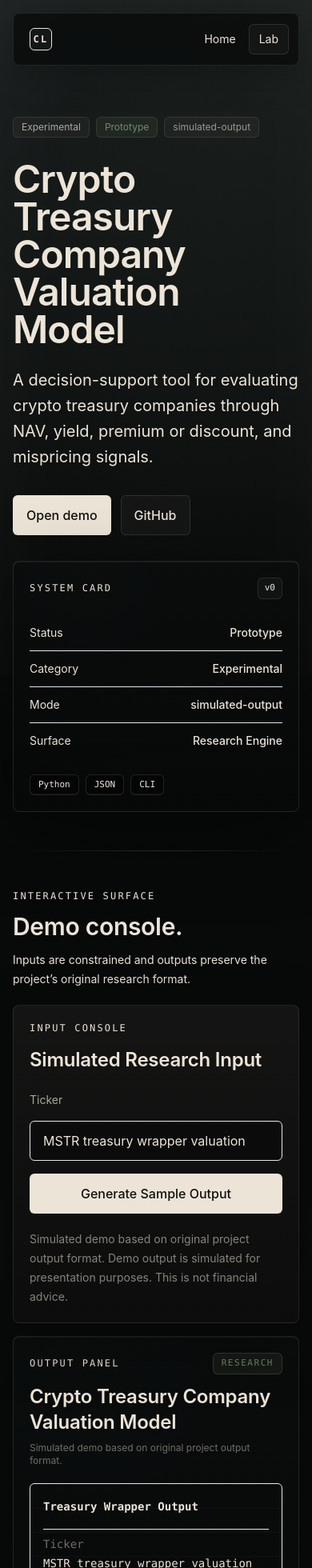
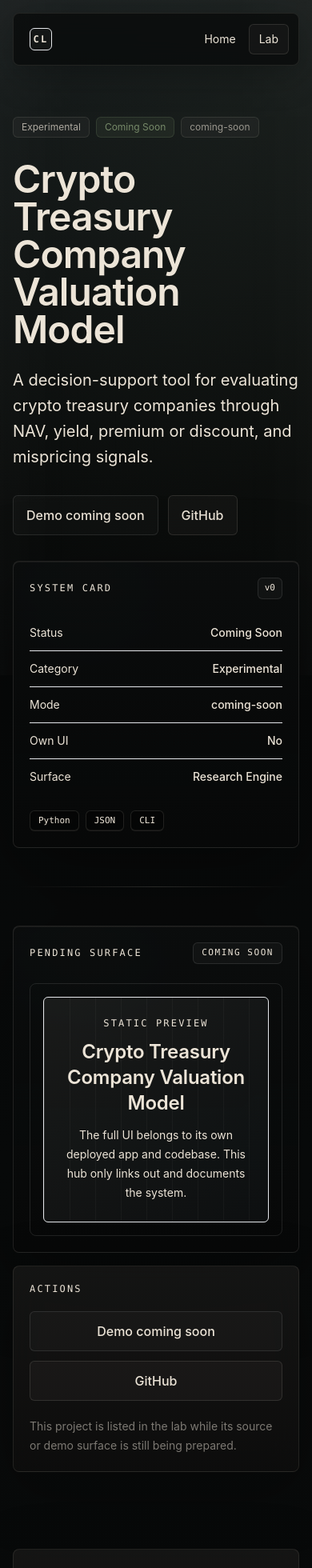
Before and after one commit to alvinlgh23/alvin-lim-site, a Next.js app: page /lab/projects/crypto-treasury-valuation in a window 390 px wide. Shown: the top 1960 px of the page at 80% size. Built offline with nearby package versions, Linux system fonts and the light colour scheme.

Commit message:
Update lab project launch architecture

```diff
--- a/app/lab/page.tsx
+++ b/app/lab/page.tsx
@@ -19,16 +19,16 @@ const thesisBySlug: Record<string, string> = {
 
 const labMetrics = [
   ["Systems", "08"],
-  ["Featured", "04"],
-  ["Live demo", "01"],
-  ["Research modes", "07"]
+  ["External UIs", "04"],
+  ["Embedded", "01"],
+  ["Coming soon", "03"]
 ];
 
 const consoleRows = [
-  ["macro", "Selective risk appetite", "stable"],
-  ["semis", "Leadership intact, valuation heat visible", "watch"],
-  ["BTC", "Neutral / transition regime", "live"],
-  ["SGD", "Proxy near estimated policy centre", "research"]
+  ["hub", "Central index for separate research apps", "online"],
+  ["market", "Embedded console retained in this site", "preview"],
+  ["ui apps", "Launch out to deployed project surfaces", "external"],
+  ["source", "GitHub remains the project record", "linked"]
 ];
 
 export default function LabPage() {
@@ -62,18 +62,18 @@ export default function LabPage() {
         <div>
           <div className="inline-flex items-center gap-2 rounded-md border border-moss/20 bg-moss/10 px-2.5 py-1 font-mono text-xs uppercase tracking-[0.16em] text-moss/90">
             <span className="h-1.5 w-1.5 rounded-full bg-moss" />
-            Production Research Console
+            Central Lab Hub
           </div>
           <h1 className="mt-7 max-w-5xl text-5xl font-semibold leading-[0.97] tracking-[-0.02em] text-bone md:text-7xl">
-            Market systems for reading regime, heat, and signal quality.
+            A launch hub for research systems and deployed project apps.
           </h1>
           <p className="mt-7 max-w-2xl text-lg leading-8 text-bone/62">
-            A lab of inspectable tools for macro, crypto market structure, equity leadership, FX pressure, and decision automation.
+            Chainstox Lab now acts as the central map. UI-heavy projects live in their own codebases and deployments; Market Intelligence stays embedded here while the backend runner evolves.
           </p>
           <div className="mt-9 flex flex-wrap gap-3">
             {primaryProject ? (
               <Link className="lab-button-primary lab-focus-ring rounded-md px-4 py-3 font-medium transition hover:-translate-y-0.5 hover:bg-white" href={`/lab/projects/${primaryProject.slug}`}>
-                Open console
+                Open Market Console
               </Link>
             ) : null}
             <a className="lab-button-secondary lab-focus-ring rounded-md px-4 py-3 font-medium transition hover:-translate-y-0.5 hover:border-bone/30" href="#projects">
@@ -86,7 +86,7 @@ export default function LabPage() {
           <div className="flex items-center justify-between border-b border-white/8 px-5 py-4">
             <div>
               <p className="font-mono text-xs uppercase tracking-[0.18em] text-bone/36">chainstox://lab</p>
-              <p className="mt-1 text-sm text-bone/60">Research surface status</p>
+              <p className="mt-1 text-sm text-bone/60">Hub and deployment map</p>
             </div>
             <span className="rounded-md border border-moss/25 bg-moss/10 px-2.5 py-1 font-mono text-[11px] uppercase tracking-[0.14em] text-moss/85">
               online
@@ -126,11 +126,11 @@ export default function LabPage() {
           <div>
             <p className="font-mono text-xs uppercase tracking-[0.18em] text-bone/38">Featured Systems</p>
             <h2 className="mt-3 max-w-3xl text-3xl font-semibold tracking-[-0.01em] text-bone md:text-5xl">
-              Opinionated research products, built around narrow questions.
+              Project apps stay separate; this hub points to them.
             </h2>
           </div>
           <p className="text-sm leading-6 text-bone/50">
-            Each system exposes assumptions, caveats, and output structure so the result can be inspected instead of merely admired.
+            External UI projects launch out to their own deployments and source repos. The embedded console is reserved for Market Intelligence.
           </p>
         </div>
         <div className="grid gap-4 lg:grid-cols-2">
@@ -150,14 +150,20 @@ export default function LabPage() {
               <p className="mt-4 max-w-2xl text-base leading-7 text-bone/60">{thesisBySlug[project.slug]}</p>
               <div className="mt-7 grid gap-2 border-y border-white/8 py-4 font-mono text-xs text-bone/42 sm:grid-cols-2">
                 <span>category / {project.category}</span>
-                <span>demo / {project.demoType}</span>
+                <span>surface / {project.demoType}</span>
                 <span>stack / {project.techStack.slice(0, 2).join(" + ")}</span>
                 <span>status / {project.status.toLowerCase()}</span>
               </div>
               <div className="mt-7 flex flex-wrap gap-3">
-                <Link className="lab-button-primary lab-focus-ring rounded-md px-3.5 py-2 text-sm font-medium transition hover:bg-white" href={`/lab/projects/${project.slug}`}>
-                  Open
-                </Link>
+                {project.demoType === "external-app" && project.liveUrl ? (
+                  <a className="lab-button-primary lab-focus-ring rounded-md px-3.5 py-2 text-sm font-medium transition hover:bg-white" href={project.liveUrl} rel="noreferrer" target="_blank">
+                    Launch App
+                  </a>
+                ) : (
+                  <Link className="lab-button-primary lab-focus-ring rounded-md px-3.5 py-2 text-sm font-medium transition hover:bg-white" href={`/lab/projects/${project.slug}`}>
+                    {project.demoType === "embedded-console" ? "Open Console" : project.demoType === "external-app" ? "App Preview" : "Details"}
+                  </Link>
+                )}
                 {project.githubUrl ? (
                   <a className="rounded-md border border-white/10 px-3.5 py-2 text-sm font-medium text-bone/60 transition hover:border-bone/28 hover:text-bone" href={project.githubUrl} rel="noreferrer" target="_blank">
                     GitHub
@@ -175,7 +181,7 @@ export default function LabPage() {
             <p className="font-mono text-xs uppercase tracking-[0.18em] text-bone/38">Project Index</p>
             <h2 className="mt-3 text-3xl font-semibold tracking-[-0.01em] text-bone md:text-5xl">Current lab surface.</h2>
           </div>
-          <p className="font-mono text-xs uppercase tracking-[0.16em] text-bone/34">active / experimental / inspectable</p>
+          <p className="font-mono text-xs uppercase tracking-[0.16em] text-bone/34">external apps / embedded console / source</p>
         </div>
         <div className="grid gap-4 md:grid-cols-2">
           {labProjects.map((project) => (
@@ -198,7 +204,7 @@ export default function LabPage() {
       </MotionSection>
 
       <section className="mx-auto max-w-7xl border-t border-white/10 pt-8 text-sm leading-6 text-bone/42">
-        These demos are experimental research interfaces. Simulated outputs are for presentation only and are not financial advice.
+        Chainstox Lab is a hub. External apps are deployed separately; embedded outputs are experimental and are not financial advice.
       </section>
     </main>
   );
--- a/app/lab/projects/[slug]/page.tsx
+++ b/app/lab/projects/[slug]/page.tsx
@@ -35,8 +35,11 @@ export default async function ProjectPage({ params }: ProjectPageProps) {
     ["Status", project.status],
     ["Category", project.category],
     ["Mode", project.demoType],
+    ["Own UI", project.hasOwnUI ? "Yes" : "No"],
     ["Surface", project.type]
   ];
+  const isExternalApp = project.demoType === "external-app";
+  const isEmbeddedConsole = project.demoType === "embedded-console";
 
   return (
     <main className="lab-shell lab-grid min-h-screen px-4 pb-24 pt-4 text-bone md:px-8">
@@ -65,14 +68,34 @@ export default async function ProjectPage({ params }: ProjectPageProps) {
           <h1 className="mt-7 max-w-5xl text-5xl font-semibold leading-[0.98] tracking-[-0.02em] text-bone md:text-7xl">{project.name}</h1>
           <p className="mt-6 max-w-3xl text-xl leading-8 text-bone/62">{project.description}</p>
           <div className="mt-8 flex flex-wrap gap-3">
+            {isExternalApp ? (
+              project.liveUrl ? (
+                <a className="lab-button-primary lab-focus-ring rounded-md px-4 py-3 font-medium transition hover:-translate-y-0.5 hover:bg-white" href={project.liveUrl} rel="noreferrer" target="_blank">
+                  Launch App
+                </a>
+              ) : (
+                <span className="rounded-md border border-white/10 bg-white/[0.025] px-4 py-3 font-medium text-bone/42">
+                  Launch pending
+                </span>
+              )
+            ) : isEmbeddedConsole ? (
               <a className="lab-button-primary lab-focus-ring rounded-md px-4 py-3 font-medium transition hover:-translate-y-0.5 hover:bg-white" href="#demo">
-              Open demo
+                Open console
               </a>
+            ) : (
+              <span className="rounded-md border border-white/10 bg-white/[0.025] px-4 py-3 font-medium text-bone/42">
+                Demo coming soon
+              </span>
+            )}
             {project.githubUrl ? (
               <a className="lab-button-secondary lab-focus-ring rounded-md px-4 py-3 font-medium transition hover:-translate-y-0.5 hover:border-bone/30" href={project.githubUrl} rel="noreferrer" target="_blank">
                 GitHub
               </a>
-            ) : null}
+            ) : (
+              <span className="rounded-md border border-white/10 bg-white/[0.025] px-4 py-3 font-medium text-bone/42">
+                Source coming soon
+              </span>
+            )}
           </div>
         </div>
 
@@ -99,16 +122,72 @@ export default async function ProjectPage({ params }: ProjectPageProps) {
 
       <div className="lab-hairline mx-auto h-px max-w-7xl" />
 
+      {isEmbeddedConsole ? (
         <MotionSection className="mx-auto max-w-7xl py-12" id="demo">
           <div className="mb-5 flex flex-col justify-between gap-3 md:flex-row md:items-end">
             <div>
-            <p className="font-mono text-xs uppercase tracking-[0.18em] text-bone/38">Interactive Surface</p>
-            <h2 className="mt-3 text-3xl font-semibold tracking-[-0.01em] text-bone">Demo console.</h2>
+              <p className="font-mono text-xs uppercase tracking-[0.18em] text-bone/38">Embedded Surface</p>
+              <h2 className="mt-3 text-3xl font-semibold tracking-[-0.01em] text-bone">Market Intelligence console.</h2>
             </div>
-          <p className="max-w-md text-sm leading-6 text-bone/48">Inputs are constrained and outputs preserve the project’s original research format.</p>
+            <p className="max-w-md text-sm leading-6 text-bone/48">This is the only project console currently embedded in alvin-lim.com.</p>
           </div>
           <DemoPanel project={project} />
         </MotionSection>
+      ) : (
+        <MotionSection className="mx-auto max-w-7xl py-12" id="demo">
+          <div className="grid gap-4 lg:grid-cols-[0.72fr_0.28fr]">
+            <section className="lab-console min-w-0 overflow-hidden rounded-lg p-5">
+              <div className="flex items-center justify-between gap-4">
+                <p className="font-mono text-xs uppercase tracking-[0.18em] text-bone/36">
+                  {isExternalApp ? "External App Surface" : "Pending Surface"}
+                </p>
+                <span className="rounded-md border border-white/10 bg-white/[0.03] px-2.5 py-1 font-mono text-[11px] uppercase tracking-[0.14em] text-bone/42">
+                  {project.status}
+                </span>
+              </div>
+              <div className="mt-6 rounded-lg border border-white/10 bg-black/24 p-4">
+                <div className="grid min-h-64 place-items-center rounded-md border border-white/8 bg-[linear-gradient(135deg,rgba(236,228,215,0.07),rgba(100,127,145,0.06)),linear-gradient(90deg,rgba(236,228,215,0.04)_1px,transparent_1px)] bg-[size:100%_100%,32px_32px] p-6 text-center">
+                  <div>
+                    <p className="font-mono text-xs uppercase tracking-[0.18em] text-bone/36">Static Preview</p>
+                    <h2 className="mt-3 text-2xl font-semibold tracking-[-0.01em] text-bone">{project.name}</h2>
+                    <p className="mx-auto mt-3 max-w-md text-sm leading-6 text-bone/52">
+                      The full UI belongs to its own deployed app and codebase. This hub only links out and documents the system.
+                    </p>
+                  </div>
+                </div>
+              </div>
+            </section>
+            <aside className="lab-surface rounded-lg p-5">
+              <p className="font-mono text-xs uppercase tracking-[0.18em] text-bone/38">Actions</p>
+              <div className="mt-5 flex flex-col gap-3">
+                {isExternalApp && project.liveUrl ? (
+                  <a className="lab-button-primary lab-focus-ring rounded-md px-4 py-3 text-center font-medium transition hover:bg-white" href={project.liveUrl} rel="noreferrer" target="_blank">
+                    Launch App
+                  </a>
+                ) : (
+                  <span className="rounded-md border border-white/10 bg-white/[0.025] px-4 py-3 text-center font-medium text-bone/42">
+                    {isExternalApp ? "Launch pending" : "Demo coming soon"}
+                  </span>
+                )}
+                {project.githubUrl ? (
+                  <a className="lab-button-secondary lab-focus-ring rounded-md px-4 py-3 text-center font-medium transition hover:border-bone/30" href={project.githubUrl} rel="noreferrer" target="_blank">
+                    GitHub
+                  </a>
+                ) : (
+                  <span className="rounded-md border border-white/10 bg-white/[0.025] px-4 py-3 text-center font-medium text-bone/42">
+                    Source coming soon
+                  </span>
+                )}
+              </div>
+              <p className="mt-5 text-sm leading-6 text-bone/50">
+                {isExternalApp
+                  ? "This project has its own UI. Add a deployment URL in project metadata to activate the launch button."
+                  : "This project is listed in the lab while its source or demo surface is still being prepared."}
+              </p>
+            </aside>
+          </div>
+        </MotionSection>
+      )}
 
       <MotionSection className="mx-auto grid max-w-7xl gap-4 py-12 md:grid-cols-2">
         {[
--- a/components/DemoPanel.tsx
+++ b/components/DemoPanel.tsx
@@ -453,7 +453,7 @@ export function DemoPanel({ project }: { project: Project }) {
       <div className="lab-surface min-w-0 rounded-lg p-5">
         <p className="font-mono text-xs uppercase tracking-[0.18em] text-bone/38">Input Console</p>
         <h2 className="mt-4 text-2xl font-semibold tracking-[-0.01em] text-bone">
-          {isValuationDemo ? "Market Intelligence Console" : project.demoType === "ui-demo" ? "Interface Preview" : "Simulated Research Input"}
+          {isValuationDemo ? "Market Intelligence Console" : "Simulated Research Input"}
         </h2>
         <div className="mt-6 space-y-4">
           {isValuationDemo ? (
--- a/components/ProjectCard.tsx
+++ b/components/ProjectCard.tsx
@@ -4,6 +4,12 @@ import type { Project } from "@/lib/projects";
 type ProjectCardProps = {
   project: Project;
 };
+
+function primaryAction(project: Project) {
+  if (project.demoType === "embedded-console") return "Open Console";
+  if (project.demoType === "external-app") return project.liveUrl ? "Launch App" : "Launch Pending";
+  return "Demo Coming Soon";
+}
 
 export function ProjectCard({ project }: ProjectCardProps) {
   return (
@@ -32,9 +38,20 @@ export function ProjectCard({ project }: ProjectCardProps) {
         </div>
       </div>
       <div className="mt-7 flex flex-wrap gap-3 border-t border-white/8 pt-5">
-        <Link className="lab-button-primary lab-focus-ring rounded-md px-3.5 py-2 text-sm font-medium transition hover:bg-white" href={`/lab/projects/${project.slug}`}>
-          {project.demoType === "ui-demo" ? "Try Demo" : "View Demo"}
-        </Link>
+        {project.demoType === "external-app" && project.liveUrl ? (
+          <a className="lab-button-primary lab-focus-ring rounded-md px-3.5 py-2 text-sm font-medium transition hover:bg-white" href={project.liveUrl} rel="noreferrer" target="_blank">
+            {primaryAction(project)}
+          </a>
+        ) : (
+          <Link
+            className={`lab-focus-ring rounded-md px-3.5 py-2 text-sm font-medium transition ${
+              project.demoType === "embedded-console" ? "lab-button-primary hover:bg-white" : "border border-white/10 bg-white/[0.025] text-bone/42"
+            }`}
+            href={`/lab/projects/${project.slug}`}
+          >
+            {primaryAction(project)}
+          </Link>
+        )}
         <Link className="lab-button-secondary lab-focus-ring rounded-md px-3.5 py-2 text-sm font-medium transition hover:border-bone/30" href={`/lab/projects/${project.slug}`}>
           Details
         </Link>
@@ -42,6 +59,10 @@ export function ProjectCard({ project }: ProjectCardProps) {
           <a className="rounded-md border border-white/10 px-3.5 py-2 text-sm font-medium text-bone/60 transition hover:border-bone/28 hover:text-bone" href={project.githubUrl} rel="noreferrer" target="_blank">
             GitHub
           </a>
+        ) : project.demoType === "coming-soon" ? (
+          <span className="rounded-md border border-white/10 px-3.5 py-2 text-sm font-medium text-bone/38">
+            Source coming soon
+          </span>
         ) : null}
       </div>
     </article>
--- a/components/ProjectFilters.tsx
+++ b/components/ProjectFilters.tsx
@@ -5,9 +5,9 @@ import { motion } from "framer-motion";
 import { ProjectCard } from "@/components/ProjectCard";
 import type { Project } from "@/lib/projects";
 
-type Filter = "All" | "Featured" | "Active" | "Experimental" | "Research Engine" | "UI Demo" | "Simulated Output";
+type Filter = "All" | "Featured" | "Live" | "Preview" | "Coming Soon" | "External App" | "Embedded Console";
 
-const filters: Filter[] = ["All", "Featured", "Active", "Experimental", "Research Engine", "UI Demo", "Simulated Output"];
+const filters: Filter[] = ["All", "Featured", "Live", "Preview", "Coming Soon", "External App", "Embedded Console"];
 
 export function ProjectFilters({ projects }: { projects: Project[] }) {
   const [activeFilter, setActiveFilter] = useState<Filter>("All");
@@ -16,9 +16,9 @@ export function ProjectFilters({ projects }: { projects: Project[] }) {
     return projects.filter((project) => {
       if (activeFilter === "All") return true;
       if (activeFilter === "Featured") return project.featured;
-      if (activeFilter === "Active" || activeFilter === "Experimental") return project.category === activeFilter;
-      if (activeFilter === "Research Engine" || activeFilter === "UI Demo") return project.type === activeFilter;
-      return project.demoType === "simulated-output";
+      if (activeFilter === "Live" || activeFilter === "Preview" || activeFilter === "Coming Soon") return project.status === activeFilter;
+      if (activeFilter === "External App") return project.demoType === "external-app";
+      return project.demoType === "embedded-console";
     });
   }, [activeFilter, projects]);
 
--- a/content/project-inventory.json
+++ b/content/project-inventory.json
@@ -3,11 +3,13 @@
     "name": "On-Chain Market Intelligence Pipeline",
     "slug": "on-chain-market-intelligence",
     "category": "Featured",
-    "status": "Research",
+    "status": "Preview",
     "type": "Research Engine",
     "description": "A crypto market regime engine combining macro liquidity, capital flow, on-chain behavior, narrative rotation, and explainable rule logic.",
     "techStack": ["Python", "Pandas", "NumPy", "Dune SQL", "yfinance", "Static HTML"],
-    "demoType": "simulated-output",
+    "hasOwnUI": true,
+    "liveUrl": "",
+    "demoType": "external-app",
     "githubUrl": "https://github.com/alvinlgh23/Onchain-market-structure-engine",
     "featured": true,
     "howItWorks": "The pipeline ingests market and on-chain indicators, assigns transparent votes to each layer, then produces a regime report with confidence, drivers, probabilities, and source coverage.",
@@ -19,11 +21,13 @@
     "name": "Market Valuation Engine",
     "slug": "market-valuation-engine",
     "category": "Featured",
-    "status": "Active",
+    "status": "Preview",
     "type": "Research Engine",
     "description": "A Yahoo Finance market commentary system for reading liquidity, sector rotation, quality rerating, valuation stretch, and chase risk.",
     "techStack": ["Python", "yfinance", "Pandas", "CLI"],
-    "demoType": "simulated-output",
+    "hasOwnUI": false,
+    "liveUrl": "",
+    "demoType": "embedded-console",
     "githubUrl": "https://github.com/alvinlgh23/Market-Valuation-Engine",
     "featured": true,
     "howItWorks": "The model evaluates macro regime, sector relative strength, company quality proxies, valuation stretch, and crowding signals before forming a narrative market-structure read.",
@@ -35,11 +39,13 @@
     "name": "KOSPI Signal Monitor",
     "slug": "kospi-signal-monitor",
     "category": "Featured",
-    "status": "Prototype",
+    "status": "Preview",
     "type": "UI Demo",
     "description": "An econometric dashboard testing relationships between the KOSPI Composite and proxies such as semiconductors, FX, consumer stocks, K-pop agencies, and exports.",
     "techStack": ["Python", "FastAPI", "HTML", "yfinance", "statsmodels", "GARCH", "Wavelet Diagnostics"],
-    "demoType": "ui-demo",
+    "hasOwnUI": true,
+    "liveUrl": "",
+    "demoType": "external-app",
     "githubUrl": "https://github.com/alvinlgh23/KOSPI_Signal_Monitor",
     "featured": true,
     "howItWorks": "The backend pulls market proxies, runs descriptive econometric tests, scores candidate signals, and serves a browser dashboard.",
@@ -51,11 +57,13 @@
     "name": "Hybrid Financial + Personal Intelligence OS",
     "slug": "personal-intelligence-os",
     "category": "Active",
-    "status": "Active",
+    "status": "Coming Soon",
     "type": "Automation System",
     "description": "A Telegram-based intelligence assistant for regional news, market signals, watchlists, valuation commands, research briefs, and local Codex/Chrome automation.",
     "techStack": ["Node.js", "ES Modules", "Telegram Bot API", "Gmail API", "Gemini", "Local Tool Server"],
-    "demoType": "simulated-output",
+    "hasOwnUI": false,
+    "liveUrl": "",
+    "demoType": "coming-soon",
     "githubUrl": "https://github.com/alvinlgh23/hybird-personal-intelligence",
     "featured": false,
     "howItWorks": "Commands route through lightweight services that summarize inboxes, markets, regional news, watchlists, and local workspace tools.",
@@ -67,11 +75,13 @@
     "name": "SGD-NEER Shadow Model",
     "slug": "sgd-neer-shadow-model",
     "category": "Experimental",
-    "status": "Research",
+    "status": "Preview",
     "type": "Research Engine",
     "description": "A transparent shadow proxy for studying Singapore dollar exchange-rate policy through a trade-weighted geometric SGD index.",
     "techStack": ["Python", "yfinance", "Matplotlib", "FX Data"],
-    "demoType": "simulated-output",
+    "hasOwnUI": true,
+    "liveUrl": "",
+    "demoType": "external-app",
     "githubUrl": "https://github.com/alvinlgh23/SGD-NEER-shadow-model",
     "featured": false,
     "howItWorks": "The script builds a weighted basket of observable SGD crosses, estimates a policy center and band, then saves a dashboard image.",
@@ -83,11 +93,13 @@
     "name": "Crypto Treasury Company Valuation Model",
     "slug": "crypto-treasury-valuation",
     "category": "Experimental",
-    "status": "Prototype",
+    "status": "Coming Soon",
     "type": "Research Engine",
     "description": "A decision-support tool for evaluating crypto treasury companies through NAV, yield, premium or discount, and mispricing signals.",
     "techStack": ["Python", "JSON", "CLI"],
-    "demoType": "simulated-output",
+    "hasOwnUI": false,
+    "liveUrl": "",
+    "demoType": "coming-soon",
     "githubUrl": "https://github.com/alvinlgh23/Crypto_Treasury_Company_Valuation_Model",
     "featured": false,
     "howItWorks": "The model compares market price with crypto asset value and yield assumptions to classify whether a treasury company offers an edge.",
@@ -99,11 +111,13 @@
     "name": "Phone Cycle Timing Engine",
     "slug": "phone-cycle-timing-engine",
     "category": "Experimental",
-    "status": "Prototype",
+    "status": "Preview",
     "type": "Decision System",
     "description": "A depreciation scenario tool that estimates when to buy, hold, or sell a phone based on price decay, timing, and release-cycle shocks.",
     "techStack": ["Python", "Streamlit", "Scenario Modeling"],
-    "demoType": "ui-demo",
+    "hasOwnUI": true,
+    "liveUrl": "",
+    "demoType": "external-app",
     "githubUrl": "https://github.com/alvinlgh23/Phone-cycle",
     "featured": false,
     "howItWorks": "Users adjust assumptions about current price, depreciation, and release timing; the app projects buy, hold, and sell windows.",
@@ -115,11 +129,13 @@
     "name": "Demand Discovery Engine",
     "slug": "demand-discovery-engine",
     "category": "Experimental",
-    "status": "In Progress",
+    "status": "Coming Soon",
     "type": "UI Demo",
     "description": "A 72-hour business validation interface for exploring market demand, evidence, and opportunity signals.",
     "techStack": ["Next.js", "React", "TypeScript", "TailwindCSS", "Gemini API"],
-    "demoType": "ui-demo",
+    "hasOwnUI": true,
+    "liveUrl": "",
+    "demoType": "coming-soon",
     "githubUrl": "",
     "featured": false,
     "howItWorks": "The app uses a Next.js interface and AI-backed agent modules to organize validation evidence and business hypotheses.",
--- a/lib/projects.ts
+++ b/lib/projects.ts
@@ -1,6 +1,6 @@
 import inventory from "@/content/project-inventory.json";
 
-export type DemoType = "ui-demo" | "simulated-output" | "documentation-only" | "archive";
+export type DemoType = "embedded-console" | "external-app" | "coming-soon";
 
 export type Project = {
   name: string;
@@ -10,6 +10,8 @@ export type Project = {
   type: string;
   description: string;
   techStack: string[];
+  hasOwnUI: boolean;
+  liveUrl: string;
   demoType: DemoType;
   githubUrl: string;
   featured: boolean;
```
Lines whose indentation alone changed are shown as unchanged.
